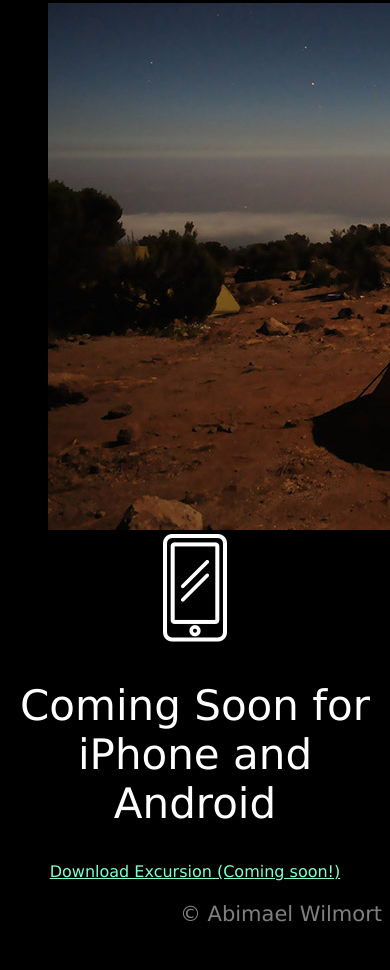
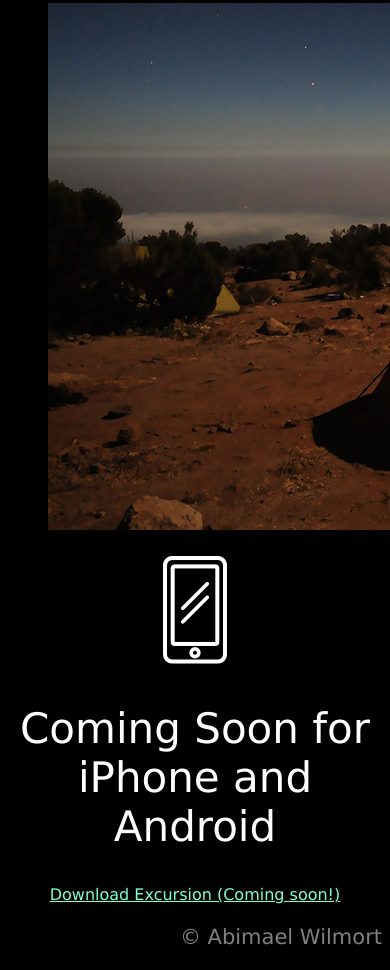
Before and after one commit to awilmort/awilmort.github.io, a plain HTML site: page excursion-project/index.html in a window 390 px wide. Shown: the part 788-1758 px from the top of the page. Before the commit the page ends 1735 px from the top, so only its background shows below. Drawn offline with Linux system fonts and the light colour scheme.

Commit message:
fix phone img and right alingn copyright

```diff
--- a/excursion-project/index.html
+++ b/excursion-project/index.html
@@ -21,8 +21,12 @@
                     Excursion remembers places you like, and recommends new points of interest around you.
                 </p>
                 <figure>
-                    <img src="./resources/media/camp.jpg"/>
-                    <img src="resources/media/phone.png"/>
+                    <p>
+                        <img src="./resources/media/camp.jpg"/>
+                    </p>
+                    <p>
+                        <img src="resources/media/phone.png"/>
+                    </p>
                 </figure>
                 <h2>Coming Soon for iPhone and Android</h2>
                 <a href="#">Download Excursion (Coming soon!)</a>
--- a/excursion-project/resources/css/style.css
+++ b/excursion-project/resources/css/style.css
@@ -29,6 +29,6 @@ p {
     color: gray;
 }
 
-footer p {
+footer {
     text-align: right;
 }
```
